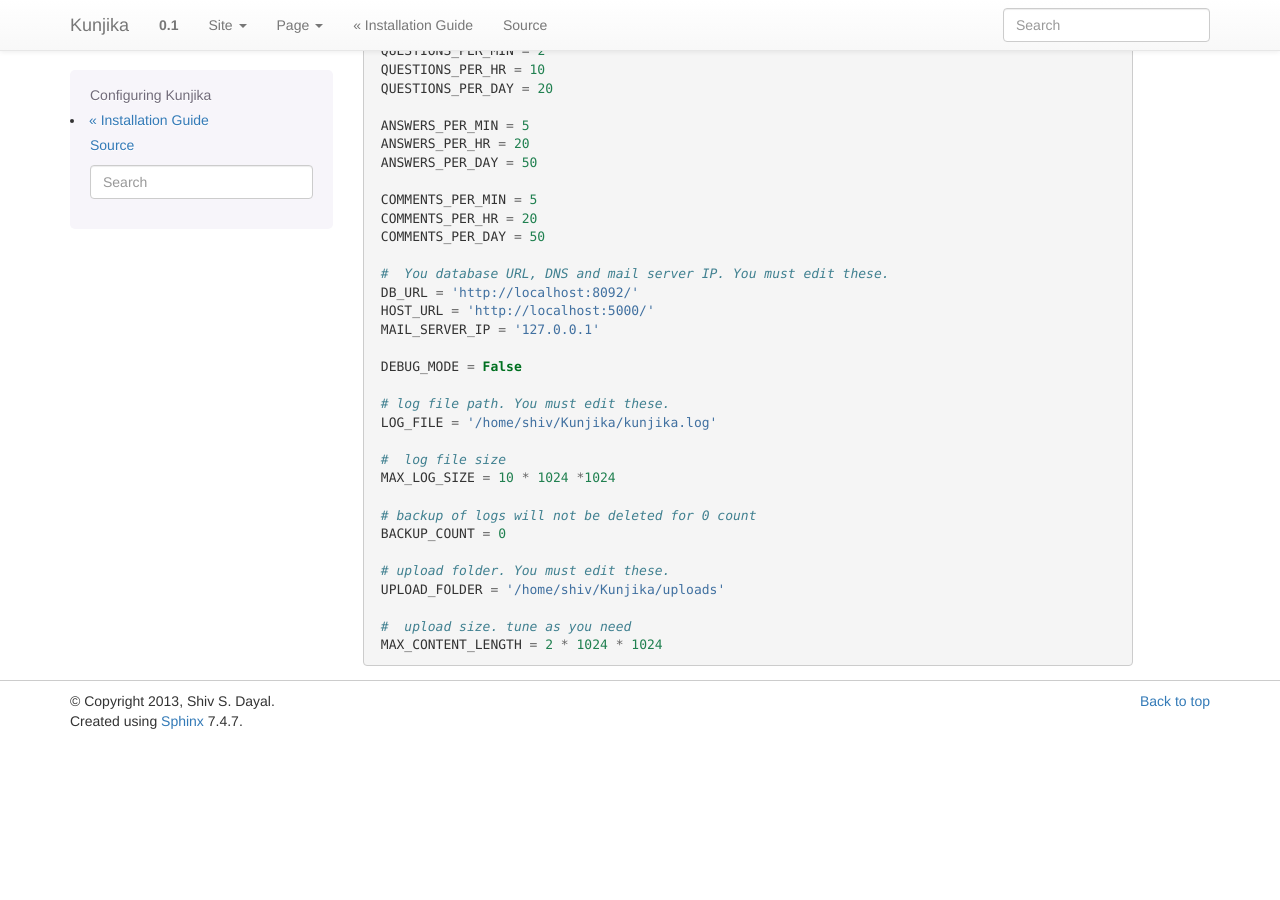
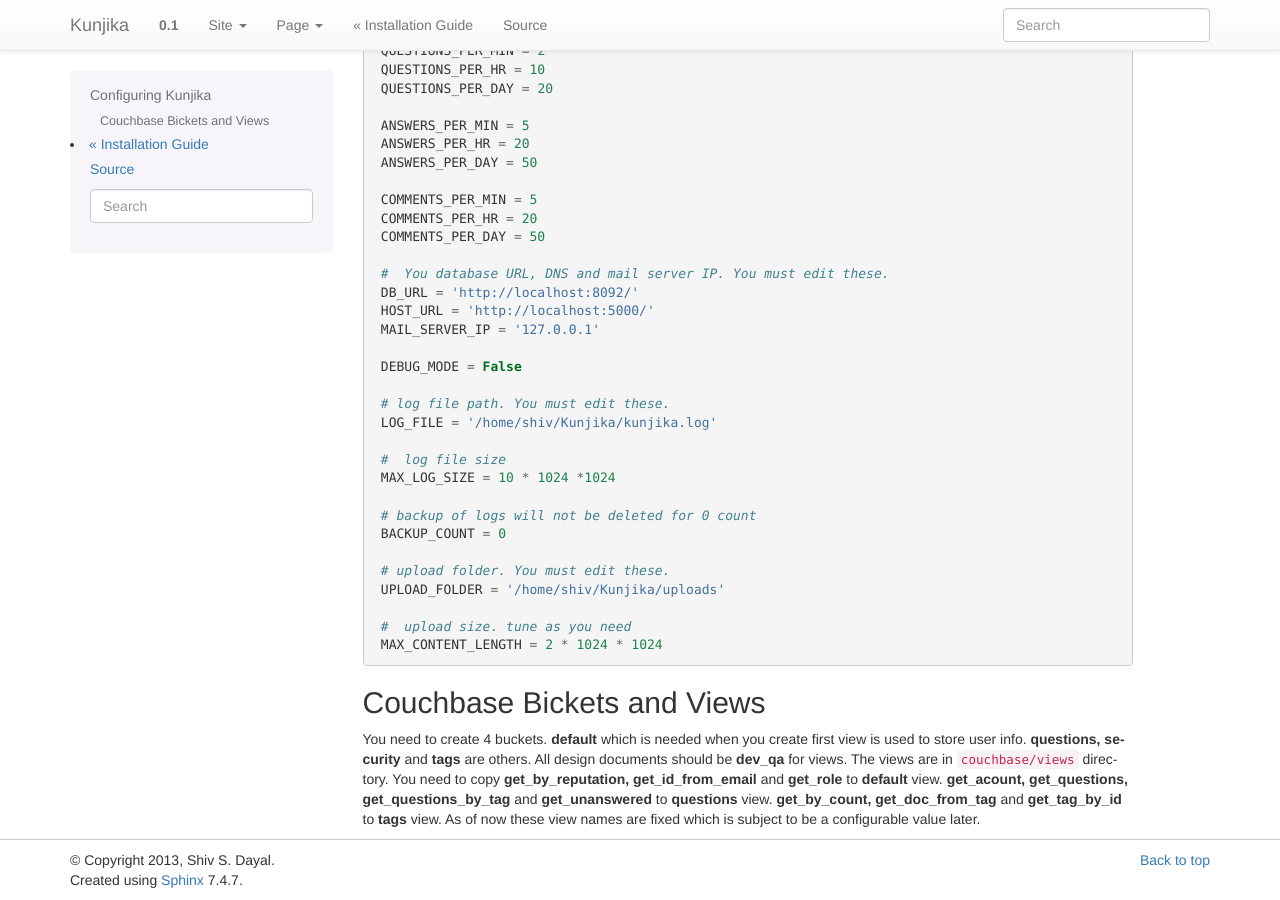
Before and after one commit to shivshankardayal/Kunjika, a Sphinx documentation site: the page built from docs/source/configuration.rst, in a window 1280 px wide and 900 px high, scrolled down 1114 px. Built offline with Sphinx 7.4.7, drawn with Linux system fonts in a browser that asks for light colours; formulas are drawn with MathJax 3; before the commit the page ends 1855 px from its top, so only the background shows below that.

Commit message:
glitch and some errors

```diff
--- a/docs/source/configuration.rst
+++ b/docs/source/configuration.rst
@@ -91,3 +91,14 @@
 
     #  upload size. tune as you need
     MAX_CONTENT_LENGTH = 2 * 1024 * 1024
+
+Couchbase Bickets and Views
+===========================
+You need to create 4 buckets. **default** which is needed when you create first view
+is used to store user info. **questions, security** and **tags** are others.
+All design documents should be **dev_qa** for views. The views are in ``couchbase/views``
+directory. You need to copy **get_by_reputation, get_id_from_email**
+and **get_role** to **default** view. **get_acount, get_questions, get_questions_by_tag**
+and **get_unanswered** to **questions** view. **get_by_count, get_doc_from_tag** and
+**get_tag_by_id** to **tags** view. As of now these view names are fixed which
+is subject to be a configurable value later.
--- a/docs/source/installation.rst
+++ b/docs/source/installation.rst
@@ -18,7 +18,7 @@
 
 .. code-block:: verbatim
 
-   sudo apt-get install python-pip git virtualenv nginx postfix python-dev
+   sudo apt-get install python-pip git python-virtualenv nginx postfix python-dev
 
 Now we may need to create **/var/www** directory as it may not be there. You can
 choose **internet site** for Postfix configuration window and then close port
--- a/kunjika.py
+++ b/kunjika.py
@@ -339,6 +339,7 @@
         tag_list = utility.get_popular_tags()
     questionForm = QuestionForm(request.form)
     if g.user is not None and g.user.is_authenticated():
+        user = cb.get(str(g.user.id)).value
         if questionForm.validate_on_submit() and request.method == 'POST':
             data1 = {}
             try:
```
